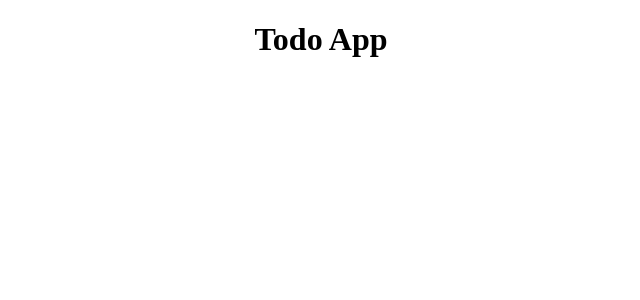
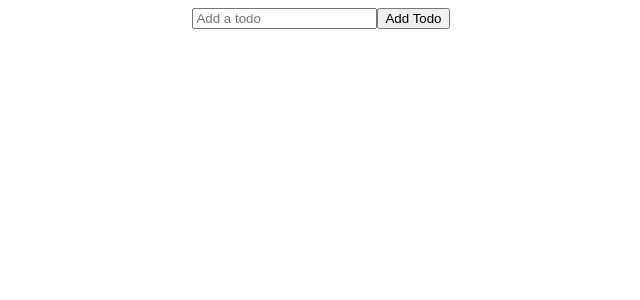
Before and after one commit to claudegose/intro-react, a React (Create React App) app: page / in a window 1280 px wide. Shown: the top 300 px of the page, without its empty margins (319-959 px from the left). Built offline with nearby package versions, Linux system fonts and the light colour scheme.

Commit message:
Todo Form Completed and Imported/Displayed to App.js

```diff
--- a/public/index.html
+++ b/public/index.html
@@ -4,10 +4,9 @@
     <meta charset="utf-8" />
     <meta name="viewport" content="width=device-width, initial-scale=1" />
     <meta name="theme-color" content="#000000" />
+    <title>The Goose ToDo</title>
+  </head>
 
-
-
-  </head>
   <body>
 
     <div id="root"></div>
--- a/src/App.js
+++ b/src/App.js
@@ -1,10 +1,11 @@
 
 import './App.css';
+import TodoForm from "./components/TodoForm";
 
 function App() {
   return (
     <div className="todo-app">
-      <h1>Todo App</h1>
+      <TodoForm />
 
     </div>
   );
--- a/src/components/TodoForm.js
+++ b/src/components/TodoForm.js
@@ -1 +1,35 @@
 import React, {useState} from "react";
+
+function TodoForm () {
+    const [input, setInput] = useState("");
+
+    const handleSubmit = e => {
+        e.preventDefault();
+
+        // e.onSubmit({
+        //     id: Math.floor(Math.random() *10000),
+        //     text: input
+        // })
+
+        setInput("");
+
+    }
+
+    return (
+        <form className="todo-form" onSubmit={handleSubmit}>
+            <input
+                type="text"
+                placeholder="Add a todo"
+                value={input}
+                name="text"
+                className="todo-input"
+                />
+
+            <button className="todo-button">Add Todo</button>
+        </form>
+
+
+    );
+}
+
+export default TodoForm;
```
